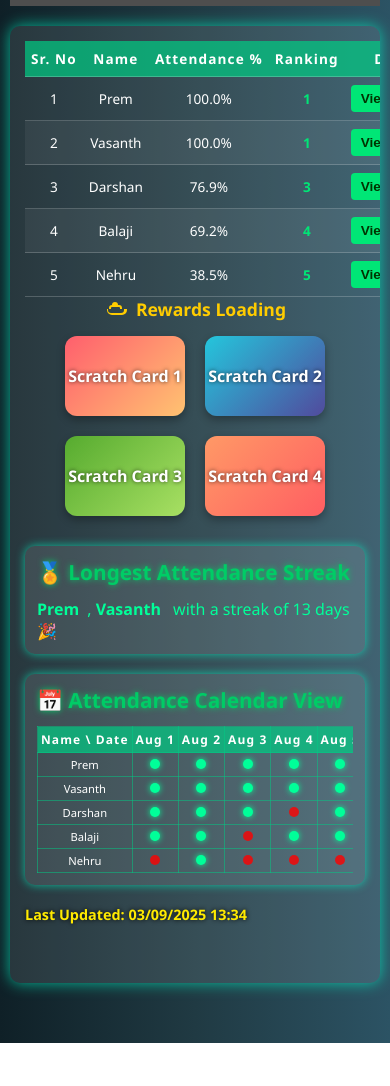
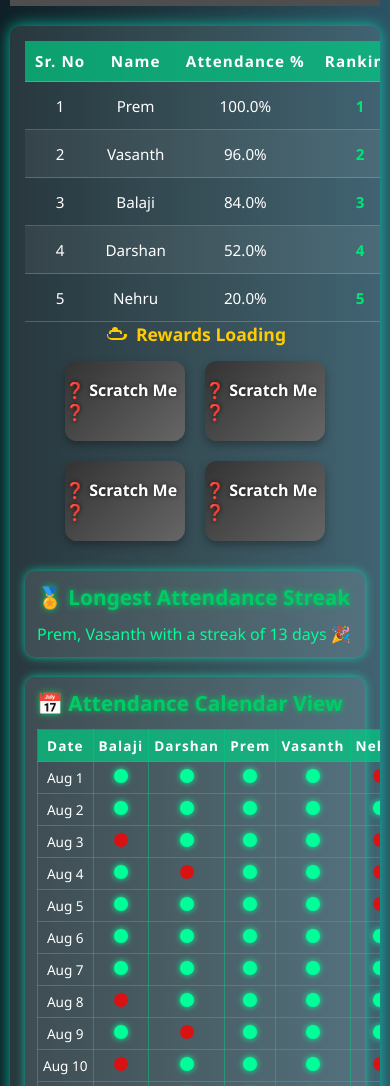
Before and after one commit to PremSKhub/Badminton-attendance-august, a plain HTML site: page index.html in a window 390 px wide. Shown: the part 124-1210 px from the top of the page. Before the commit the page ends 1167 px from the top, so only its background shows below. Drawn offline with Linux system fonts and the light colour scheme; grey boxes are pictures that could not be loaded.

Commit message:
Update index.html

```diff
--- a/index.html
+++ b/index.html
@@ -158,22 +158,7 @@
       cursor: pointer;
     }
 
-    @media (max-width: 480px) {
-      header h1 {
-        font-size: 1.3rem;
-      }
-
-      table {
-        font-size: 0.85rem;
-      }
-
-      th,
-      td {
-        padding: 8px 6px;
-      }
-    }
-
-    /* New colorful scratchcard styles */
+    /* Scratch card styles */
     .scratchcards-container {
       display: flex;
       justify-content: center;
@@ -196,8 +181,9 @@
       justify-content: center;
       font-size: 1rem;
       user-select: none;
-      text-shadow: 0 0 4px rgba(0,0,0,0.7);
+      text-shadow: 0 0 4px rgba(0, 0, 0, 0.7);
       transition: transform 0.2s ease;
+      background: linear-gradient(135deg, #333, #666);
     }
 
     .scratchcard:hover {
@@ -206,23 +192,11 @@
       z-index: 2;
     }
 
-    .scratchcard:nth-child(1) {
-      background: linear-gradient(135deg, #ff5f6d, #ffc371);
-    }
-
-    .scratchcard:nth-child(2) {
+    .scratchcard.revealed {
       background: linear-gradient(135deg, #24c6dc, #514a9d);
     }
 
-    .scratchcard:nth-child(3) {
-      background: linear-gradient(135deg, #56ab2f, #a8e063);
-    }
-
-    .scratchcard:nth-child(4) {
-      background: linear-gradient(135deg, #ff9966, #ff5e62);
-    }
-
-    /* Longest streak and calendar container styling */
+    /* Calendar and streak box */
     .extra-info {
       margin-top: 20px;
       background: rgba(255 255 255 / 0.1);
@@ -242,7 +216,6 @@
       text-shadow: 0 0 6px #00cc66;
     }
 
-    /* Calendar table */
     .calendar {
       width: 100%;
       border-collapse: collapse;
@@ -282,7 +255,6 @@
       box-shadow: 0 0 6px #00ff99;
     }
 
-    /* Tooltip */
     .attendance-dot:hover::after {
       content: attr(data-name);
       position: absolute;
@@ -296,31 +268,6 @@
       white-space: nowrap;
       pointer-events: none;
       color: #000;
-    }
-
-    /* New: scroll wrapper for calendar */
-    .calendar-wrapper {
-      width: 100%;
-      overflow-x: auto;
-      -webkit-overflow-scrolling: touch;
-    }
-
-    /* Mobile tweaks for calendar */
-    @media (max-width: 600px) {
-      .calendar th, .calendar td {
-        padding: 4px 3px !important;
-        font-size: 0.7rem !important;
-      }
-
-      .attendance-dot {
-        width: 10px !important;
-        height: 10px !important;
-        margin: 0 1px !important;
-      }
-
-      .calendar th {
-        font-size: 0.75rem !important;
-      }
     }
   </style>
 </head>
@@ -353,10 +300,10 @@
     </div>
 
     <div class="scratchcards-container">
-      <div class="scratchcard">Scratch Card 1</div>
-      <div class="scratchcard">Scratch Card 2</div>
-      <div class="scratchcard">Scratch Card 3</div>
-      <div class="scratchcard">Scratch Card 4</div>
+      <div class="scratchcard">❓ Scratch Me ❓</div>
+      <div class="scratchcard">❓ Scratch Me ❓</div>
+      <div class="scratchcard">❓ Scratch Me ❓</div>
+      <div class="scratchcard">❓ Scratch Me ❓</div>
     </div>
 
     <div class="extra-info">
@@ -373,8 +320,6 @@
 
     <div class="last-updated" id="lastUpdated"></div>
 
-    <br><br>
-
   </main>
 
   <div id="modalOverlay" class="modal-overlay">
@@ -388,7 +333,6 @@
   <script>
     const friends = ["Balaji", "Darshan", "Prem", "Vasanth", "Nehru"];
 
-    // Attendance data for August 2025 as provided
     const attendanceData = {
       "Aug 1": ["Balaji", "Darshan", "Prem", "Vasanth"],
       "Aug 2": ["Balaji", "Darshan", "Nehru", "Prem", "Vasanth"],
@@ -403,16 +347,32 @@
       "Aug 11": ["Darshan", "Prem", "Vasanth"],
       "Aug 12": ["Balaji", "Darshan", "Prem", "Vasanth"],
       "Aug 13": ["Balaji", "Prem", "Vasanth"],
+      "Aug 14": [],
+      "Aug 15": [],
+      "Aug 16": ["Balaji", "Darshan", "Prem", "Vasanth"],
+      "Aug 17": ["Balaji", "Darshan", "Prem", "Vasanth"],
+      "Aug 18": [],
+      "Aug 19": ["Balaji", "Prem", "Vasanth"],
+      "Aug 20": ["Balaji", "Darshan", "Prem", "Vasanth"],
+      "Aug 21": ["Balaji", "Prem", "Vasanth"],
+      "Aug 22": ["Balaji", "Prem"],
+      "Aug 23": ["Balaji", "Prem", "Vasanth"],
+      "Aug 24": ["Balaji", "Prem", "Vasanth"],
+      "Aug 25": ["Balaji", "Prem", "Vasanth"],
+      "Aug 26": ["Balaji", "Prem", "Vasanth"],
+      "Aug 27": ["Balaji", "Prem", "Vasanth"],
+      "Aug 28": ["Balaji", "Prem", "Vasanth"],
+      "Aug 29": [],
+      "Aug 30": [],
+      "Aug 31": [],
     };
 
-    // Count total days with attendance
+    // Count days
     const totalDays = Object.entries(attendanceData).filter(([_, list]) => list.length).length;
 
-    // Initialize attendance info
     const attendanceInfo = {};
     friends.forEach(name => attendanceInfo[name] = { count: 0, dates: [] });
 
-    // Populate attendance counts and dates
     for (const [date, players] of Object.entries(attendanceData)) {
       players.forEach(p => {
         if (friends.includes(p)) {
@@ -422,16 +382,14 @@
       });
     }
 
-    // Build attendance array and calculate percentages
     const attendanceArray = friends.map(name => {
       const info = attendanceInfo[name];
       const percent = (info.count / totalDays) * 100;
       return { name, count: info.count, percent, dates: info.dates };
     }).sort((a, b) => b.percent - a.percent || a.name.localeCompare(b.name));
 
-    // Assign rankings (handle ties)
     let rank = 0, lastPercent = null, skip = 0;
-    attendanceArray.forEach((item, i) => {
+    attendanceArray.forEach((item) => {
       if (item.percent !== lastPercent) {
         rank += 1 + skip;
         skip = 0;
@@ -440,7 +398,6 @@
       lastPercent = item.percent;
     });
 
-    // Render table rows
     const tbody = document.getElementById("summary-tbody");
     attendanceArray.forEach((item, idx) => {
       const tr = document.createElement("tr");
@@ -454,7 +411,6 @@
       tbody.appendChild(tr);
     });
 
-    // Modal logic
     const modalOverlay = document.getElementById('modalOverlay');
     const datesList = document.getElementById('datesList');
     const modalCloseBtn = modalOverlay.querySelector('.modal-close');
@@ -478,43 +434,24 @@
       if (e.target === modalOverlay) modalOverlay.style.display = 'none';
     };
 
-    // Last updated display
+    // Last updated
     const lastUpdatedDiv = document.getElementById("lastUpdated");
     const now = new Date();
-    const dd = String(now.getDate()).padStart(2, '0');
-    const mm = String(now.getMonth() + 1).padStart(2, '0');
-    const yyyy = now.getFullYear();
-    const hh = String(now.getHours()).padStart(2, '0');
-    const min = String(now.getMinutes()).padStart(2, '0');
-    lastUpdatedDiv.textContent = `Last Updated: ${dd}/${mm}/${yyyy} ${hh}:${min}`;
+    lastUpdatedDiv.textContent = `Last Updated: ${now.toLocaleDateString()} ${now.toLocaleTimeString([], {hour: '2-digit', minute: '2-digit'})}`;
 
-    // Calculate longest streak for each friend
+    // Longest streak
     function getLongestStreak(dates) {
-      const dayNums = dates
-        .map(d => parseInt(d.split(' ')[1]))
-        .sort((a, b) => a - b);
-
+      const dayNums = dates.map(d => parseInt(d.split(' ')[1])).sort((a, b) => a - b);
       if (dayNums.length === 0) return 0;
-
-      let longest = 1;
-      let current = 1;
-
+      let longest = 1, current = 1;
       for (let i = 1; i < dayNums.length; i++) {
-        if (dayNums[i] === dayNums[i - 1] + 1) {
-          current++;
-        } else {
-          longest = Math.max(longest, current);
-          current = 1;
+        if (dayNums[i] === dayNums[i - 1] + 1) current++;
+        else { longest = Math.max(longest, current); current = 1; }
       }
-      }
-      longest = Math.max(longest, current);
-      return longest;
+      return Math.max(longest, current);
     }
 
-    // Find friends with longest streak (allow ties)
-    let maxStreak = 0;
-    let maxStreakFriends = [];
-
+    let maxStreak = 0, maxStreakFriends = [];
     attendanceArray.forEach(p => {
       const streak = getLongestStreak(p.dates);
       if (streak > maxStreak) {
@@ -525,61 +462,63 @@
       }
     });
 
-    // Show longest streak info
     const longestStreakDiv = document.getElementById("longest-streak");
     if (maxStreak > 1) {
-      longestStreakDiv.innerHTML = `${maxStreakFriends.map(name => `<span style="color:#00ff99; font-weight:bold; margin-right:8px;">${name}</span>`).join(", ")} with a streak of ${maxStreak} days 🎉`;
+      longestStreakDiv.innerHTML = `${maxStreakFriends.join(", ")} with a streak of ${maxStreak} days 🎉`;
     } else {
       longestStreakDiv.textContent = `No streak longer than 1 day yet.`;
     }
 
-    // Calendar View Rendering
-    const sortedDates = Object.keys(attendanceData).sort((a, b) => {
-      return parseInt(a.split(' ')[1]) - parseInt(b.split(' ')[1]);
+    // Calendar View
+    const sortedDates = Object.keys(attendanceData).sort((a, b) => parseInt(a.split(' ')[1]) - parseInt(b.split(' ')[1]));
+    const calendarTable = document.getElementById('calendar');
+    const headerRow = document.createElement('tr');
+    headerRow.innerHTML = `<th>Date</th>${friends.map(n => `<th>${n}</th>`).join('')}`;
+    calendarTable.appendChild(headerRow);
+
+    sortedDates.forEach(date => {
+      const row = document.createElement('tr');
+      row.innerHTML = `<td>${date}</td>${friends.map(name => {
+        const present = attendanceData[date].includes(name);
+        return `<td><span class="attendance-dot ${present ? 'present' : ''}" data-name="${name}"></span></td>`;
+      }).join('')}`;
+      calendarTable.appendChild(row);
     });
 
-    const calendarTable = document.getElementById('calendar');
+    // Scratch card logic
+    const scratchcards = document.querySelectorAll('.scratchcard');
+    const rewards = ["🏸 Sweatband", "🏸 Sweatband", "🏸 Water Bottle", "🏸 Water Bottle"];
 
-    // Build header row
-    const headerRow = document.createElement('tr');
-    const nameTh = document.createElement('th');
-    nameTh.textContent = "Name \\ Date";
-    headerRow.appendChild(nameTh);
-
-    sortedDates.forEach(date => {
-      const th = document.createElement('th');
-      th.textContent = date;
-      headerRow.appendChild(th);
-    });
-    calendarTable.appendChild(headerRow);
-
-    // Build one row per friend with dots indicating attendance
-    attendanceArray.forEach(({ name, dates }) => {
-      const tr = document.createElement('tr');
-      const nameTd = document.createElement('td');
-      nameTd.textContent = name;
-      tr.appendChild(nameTd);
-
-      sortedDates.forEach(date => {
-        const td = document.createElement('td');
-        const dot = document.createElement('span');
-        dot.classList.add('attendance-dot');
-
-        if (dates.includes(date)) {
-          dot.classList.add('present');
-          dot.setAttribute('data-name', `${name} present on ${date}`);
-        } else {
-          dot.setAttribute('data-name', `${name} absent on ${date}`);
+    function shuffle(array) {
+      for (let i = array.length - 1; i > 0; i--) {
+        const j = Math.floor(Math.random() * (i + 1));
+        [array[i], array[j]] = [array[j], array[i]];
+      }
+      return array;
     }
 
-        td.appendChild(dot);
-        tr.appendChild(td);
+    const shuffledRewards = shuffle([...rewards]);
+    let revealed = false;
+
+    scratchcards.forEach((card, index) => {
+      card.addEventListener('click', () => {
+        if (revealed || card.classList.contains('revealed')) return;
+        card.textContent = shuffledRewards[index];
+        card.classList.add('revealed');
+        revealed = true;
+        scratchcards.forEach(c => {
+          if (!c.classList.contains('revealed')) {
+            c.style.opacity = '0.4';
+            c.style.pointerEvents = 'none';
+          }
         });
-
-      calendarTable.appendChild(tr);
+        // Celebration
+        setTimeout(() => {
+          alert(`🎉 Congrats! You won a ${shuffledRewards[index]} 🏸`);
+        }, 300);
+      });
     });
   </script>
-
 </body>
 
 </html>
```
Lines whose indentation alone changed are shown as unchanged.
